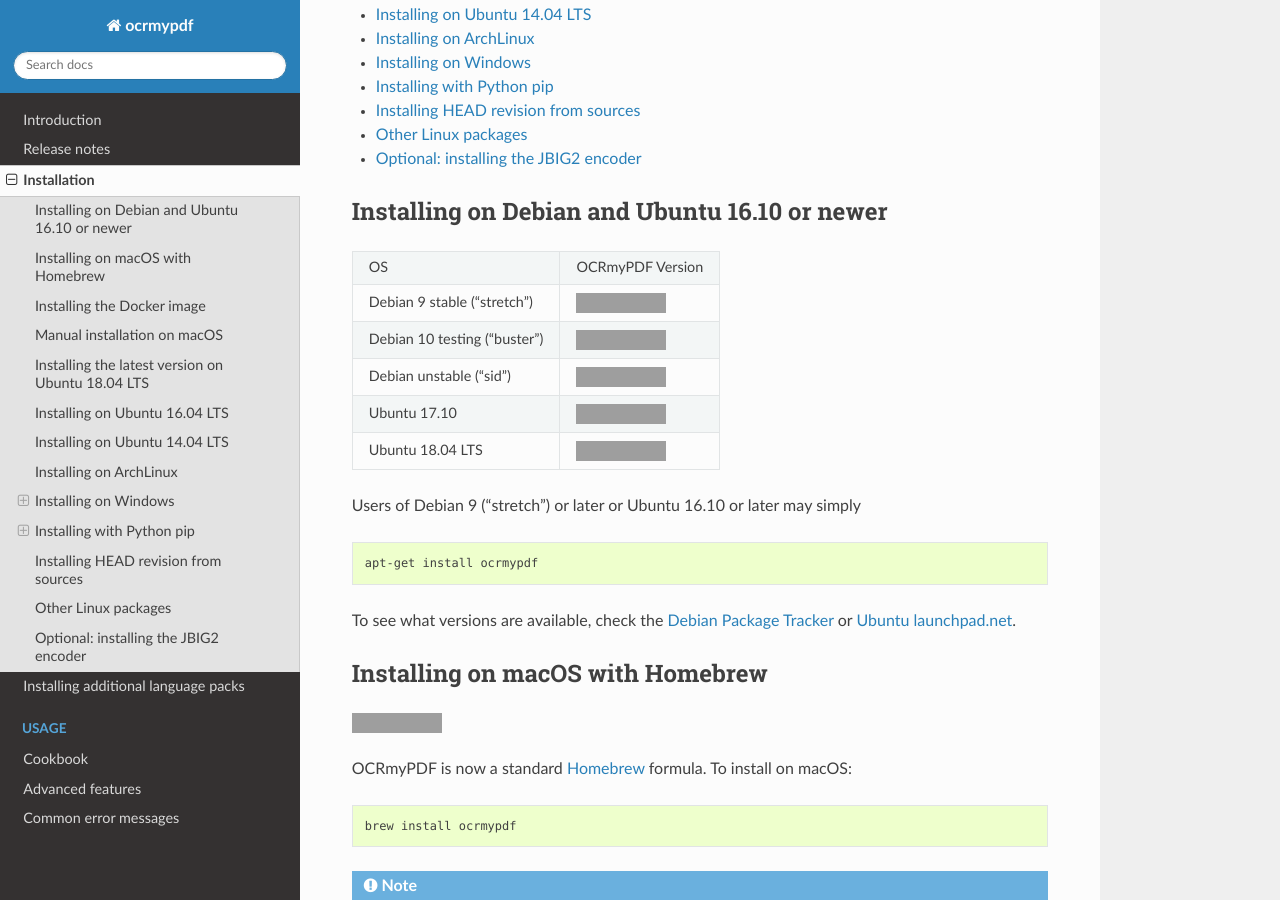
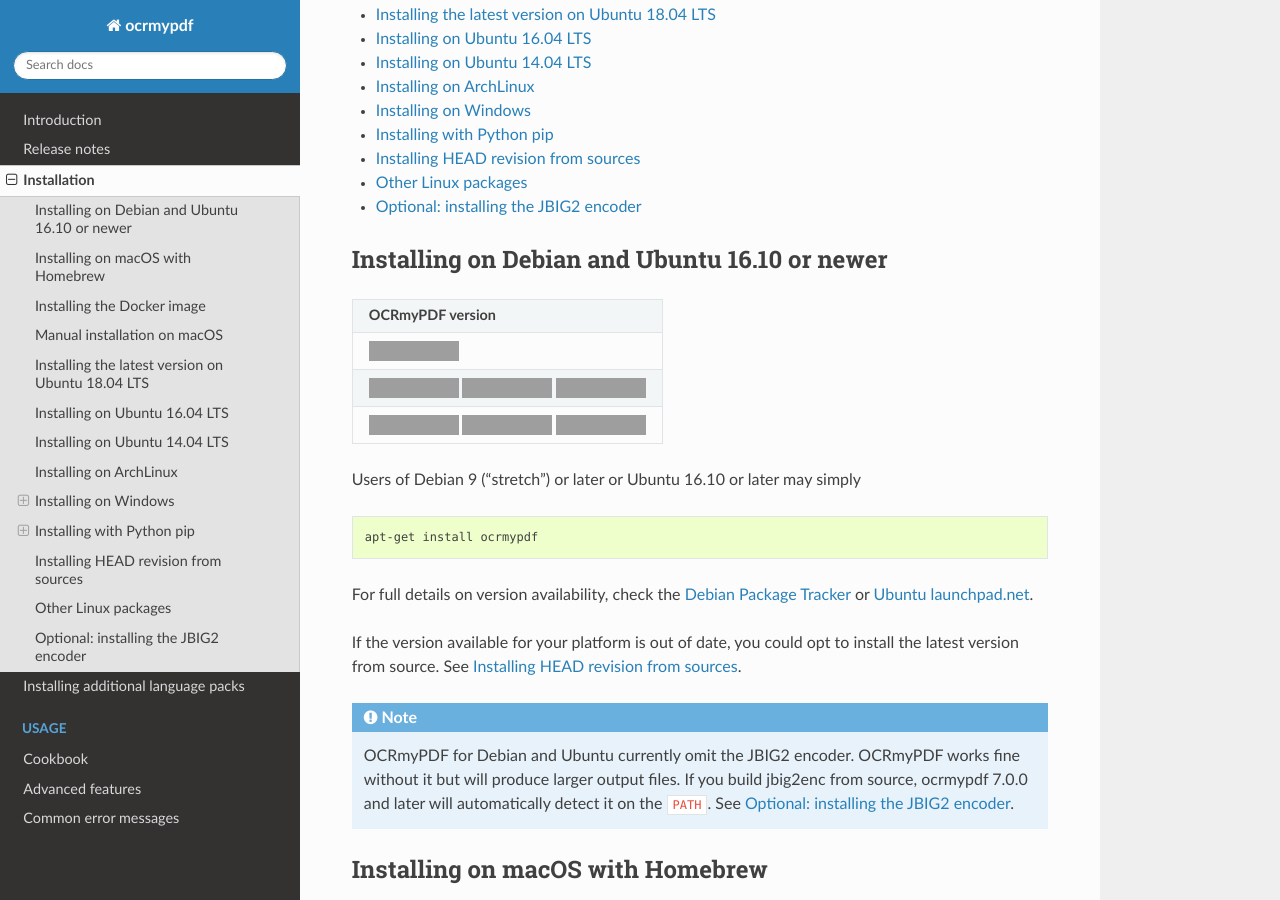
Before and after one commit to Felix-Brandstetter/Projektpraktikum-Realisierung-innovativer-Dienste, a Sphinx documentation site: the page built from docs/installation.rst, in a window 1280 px wide and 900 px high, scrolled down 481 px. Built offline with Sphinx 7.4.7 and the Read the Docs theme 2.0.0, drawn with Linux system fonts in a browser that asks for light colours; pages that are not in the unit, such as notebooks, are missing from menus; the version number is read from the project's files by our own code; some of the changed text lies outside the part shown; grey boxes are pictures that could not be loaded.

Commit message:
More work on installation steps
[ci skip]

```diff
--- a/docs/installation.rst
+++ b/docs/installation.rst
@@ -1,5 +1,10 @@
 Installation
 ============
+
+.. |latest| image:: https://repology.org/badge/version-for-repo/debian_stable/ocrmypdf.svg
+    :alt: OCRmyPDF latest released version on PyPI
+
+|latest|
 
 The easiest way to install OCRmyPDF to follow the steps for your operating system/platform.
 
@@ -12,34 +17,34 @@
 Installing on Debian and Ubuntu 16.10 or newer
 ----------------------------------------------
 
-.. |deb-stable| image:: https://repology.org/badge/version-only-for-repo/debian_stable/ocrmypdf.svg
+.. |deb-stable| image:: https://repology.org/badge/version-for-repo/debian_stable/ocrmypdf.svg
     :alt: Debian 9 stable ("stretch")
 
-.. |deb-testing| image:: https://repology.org/badge/version-only-for-repo/debian_testing/ocrmypdf.svg
+.. |deb-testing| image:: https://repology.org/badge/version-for-repo/debian_testing/ocrmypdf.svg
     :alt: Debian 10 testing ("buster")
 
-.. |deb-unstable| image:: https://repology.org/badge/version-only-for-repo/debian_unstable/ocrmypdf.svg
+.. |deb-unstable| image:: https://repology.org/badge/version-for-repo/debian_unstable/ocrmypdf.svg
     :alt: Debian unstable
 
-.. |ubu-1710| image:: https://repology.org/badge/version-only-for-repo/ubuntu_17_10/ocrmypdf.svg
+.. |ubu-1710| image:: https://repology.org/badge/version-for-repo/ubuntu_17_10/ocrmypdf.svg
     :alt: Ubuntu 17.10
 
-.. |ubu-1804| image:: https://repology.org/badge/version-only-for-repo/ubuntu_17_10/ocrmypdf.svg
+.. |ubu-1804| image:: https://repology.org/badge/version-for-repo/ubuntu_18_04/ocrmypdf.svg
     :alt: Ubuntu 18.04 LTS
 
-+------------------------------+-------------------------+
-| OS                           | OCRmyPDF Version        |
-+------------------------------+-------------------------+
-| Debian 9 stable ("stretch")  | |deb-stable|            |
-+------------------------------+-------------------------+
-| Debian 10 testing ("buster") | |deb-testing|           |
-+------------------------------+-------------------------+
-| Debian unstable ("sid")      | |deb-unstable|          |
-+------------------------------+-------------------------+
-| Ubuntu 17.10                 | |ubu-1710|              |
-+------------------------------+-------------------------+
-| Ubuntu 18.04 LTS             | |ubu-1804|              |
-+------------------------------+-------------------------+
+.. |ubu-1810| image:: https://repology.org/badge/version-for-repo/ubuntu_18_10/ocrmypdf.svg
+    :alt: Ubuntu 18.10
+
+
++-------------------------------------------+
+| **OCRmyPDF version**                      |
++-------------------------------------------+
+| |latest|                                  |
++-------------------------------------------+
+| |deb-stable| |deb-testing| |deb-unstable| |
++-------------------------------------------+
+| |ubu-1710| |ubu-1804| |ubu-1810|          |
++-------------------------------------------+
 
 Users of Debian 9 ("stretch") or later or Ubuntu 16.10 or later may simply
 
@@ -47,7 +52,14 @@
 
     apt-get install ocrmypdf
 
-To see what versions are available, check the `Debian Package Tracker <https://tracker.debian.org/pkg/ocrmypdf>`_ or `Ubuntu launchpad.net <https://launchpad.net/ocrmypdf>`_.
+For full details on version availability, check the `Debian Package Tracker <https://tracker.debian.org/pkg/ocrmypdf>`_ or `Ubuntu launchpad.net <https://launchpad.net/ocrmypdf>`_.
+
+If the version available for your platform is out of date, you could opt to install the latest version from source. See `Installing HEAD revision from sources`_.
+
+.. note::
+
+    OCRmyPDF for Debian and Ubuntu currently omit the JBIG2 encoder. OCRmyPDF works fine without it but will produce larger output files. If you build jbig2enc from source, ocrmypdf 7.0.0 and later will automatically detect it on the ``PATH``. See `Optional: installing the JBIG2 encoder`_.
+
 
 Installing on macOS with Homebrew
 ---------------------------------
@@ -70,7 +82,7 @@
 
     Users who previously installed OCRmyPDF from the private tap should switch to the mainline version (``brew untap jbarlow83/ocrmypdf``) and install from there.
 
-.. _Docker-install:
+.. _docker-install:
 
 Installing the Docker image
 ---------------------------
@@ -376,7 +388,7 @@
 Installing on Windows
 ---------------------
 
-Direct installation on Windows is not possible.  Install the _`Docker` container as described above.  Ensure that your command prompt can run the docker "hello world" container.
+Direct installation on Windows is not possible.  `Install the Docker <docker-install_>`_ container as described above.  Ensure that your command prompt can run the docker "hello world" container.
 
 It would probably not be too difficult to run on Windows.  The main reason this has been avoided is the difficulty of packaging and installing the various non-Python dependencies: Tesseract, QPDF, Ghostscript, Leptonica.  Pull requests to add or improve Windows support would be quite welcome.
 
@@ -503,10 +515,12 @@
 
 To build a JBIG2 encoder from source:
 
-1. ``git clone https://github.com/agl/jbig2enc``
-2. ``cd jbig2enc``
-3. ``./autogen.sh``
-4. ``./configure && make``
-5. ``[sudo] make install``
+.. code-block:: bash
+
+    git clone https://github.com/agl/jbig2enc
+    cd jbig2enc
+    ./autogen.sh
+    ./configure && make
+    [sudo] make install
 
 On macOS, Homebrew packages jbig2enc and OCRmyPDF includes it by default.
```
